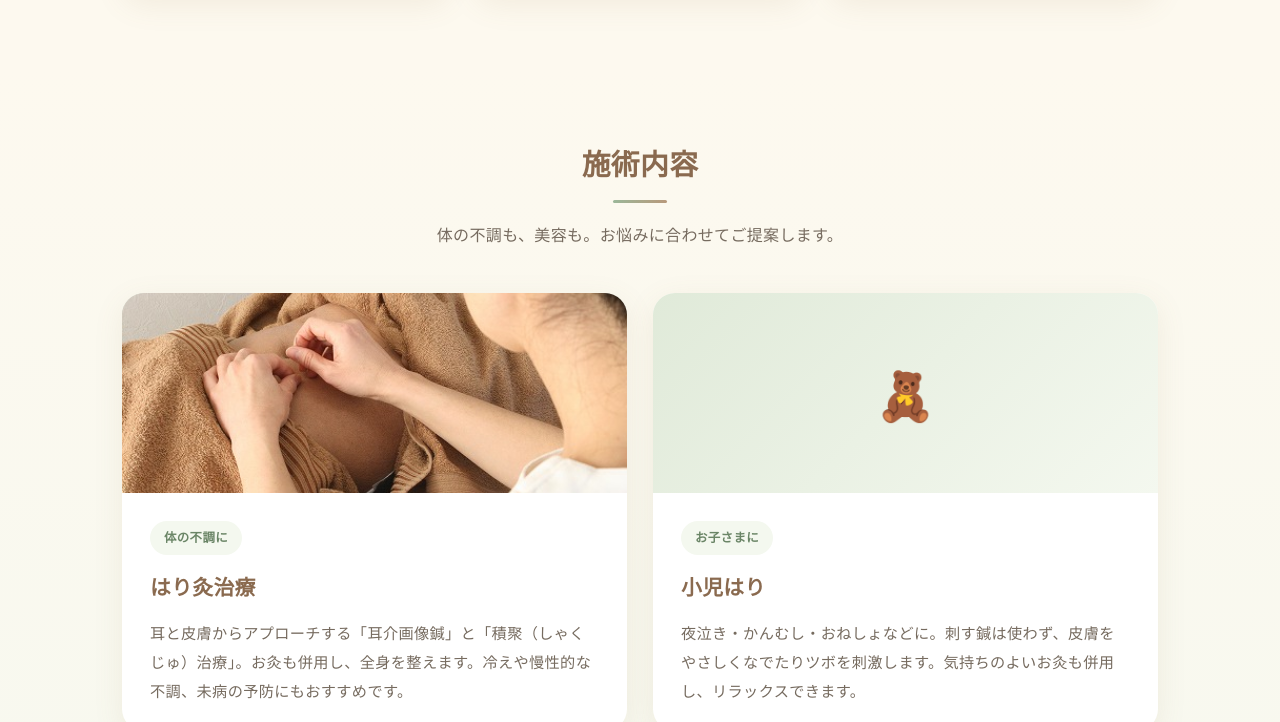
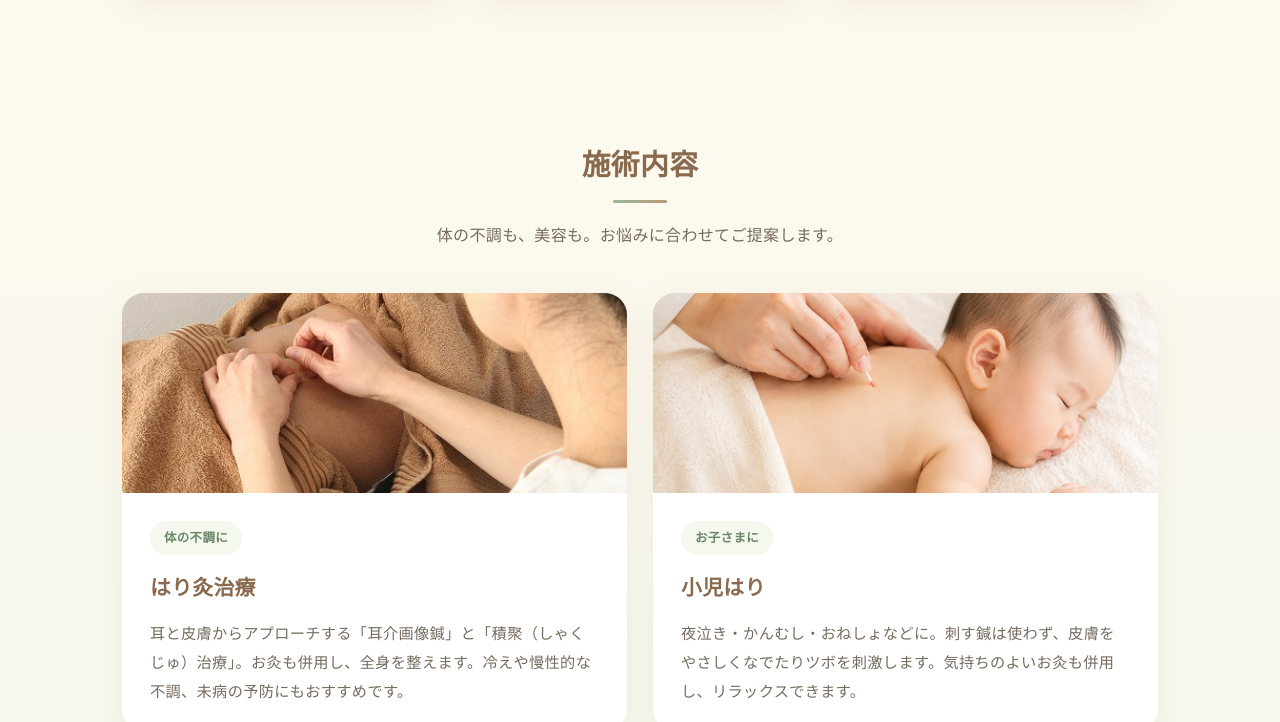
Before and after one commit to toshikinksj-beep/biwa-no-happa-site, a plain HTML site: page index.html in a window 1280 px wide. Shown: the part 2078-2800 px from the top of the page. Drawn offline with Linux system fonts and the light colour scheme.

Commit message:
ヘッダーの葉アイコン削除・小児はりカードに施術写真を追加

```diff
--- a/index.html
+++ b/index.html
@@ -438,7 +438,6 @@ footer .copy{text-align:center;margin-top:32px;opacity:.7;font-size:.8rem}
 <header id="siteHeader">
   <div class="wrap hbar">
     <a href="#top" class="logo">
-      <span class="mark">🌿</span>
       <span>
         <b>びわの葉っぱ</b>
         <small>御殿場市のはり灸院</small>
@@ -571,7 +570,7 @@ footer .copy{text-align:center;margin-top:32px;opacity:.7;font-size:.8rem}
         </div>
       </div>
       <div class="treat reveal d1">
-        <div class="ph">🧸</div>
+        <div class="ph"><img src="images/shounihari.jpg" alt="赤ちゃんへの小児はりの施術" onerror="this.style.display='none'" loading="lazy">🧸</div>
         <div class="body">
           <span class="tag">お子さまに</span>
           <h3>小児はり</h3>
```
Also changed, not shown: images/shounihari.jpg (added).
